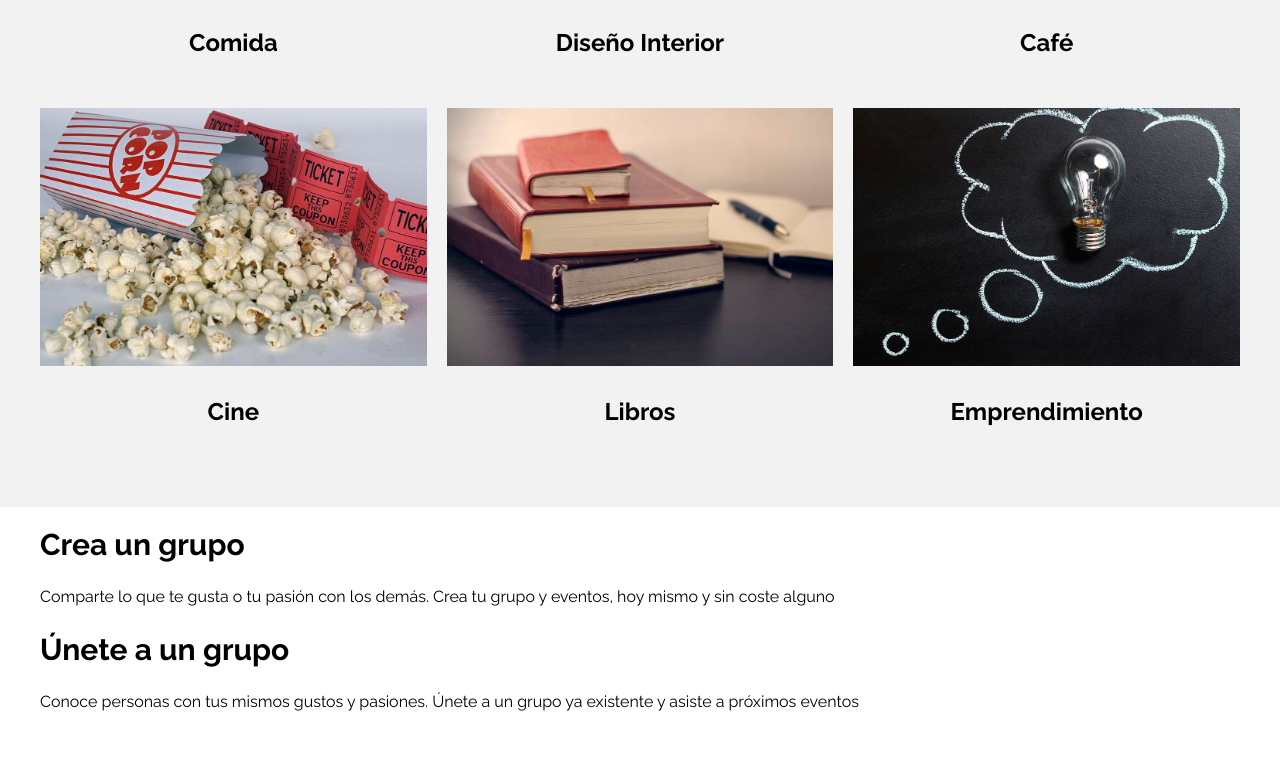
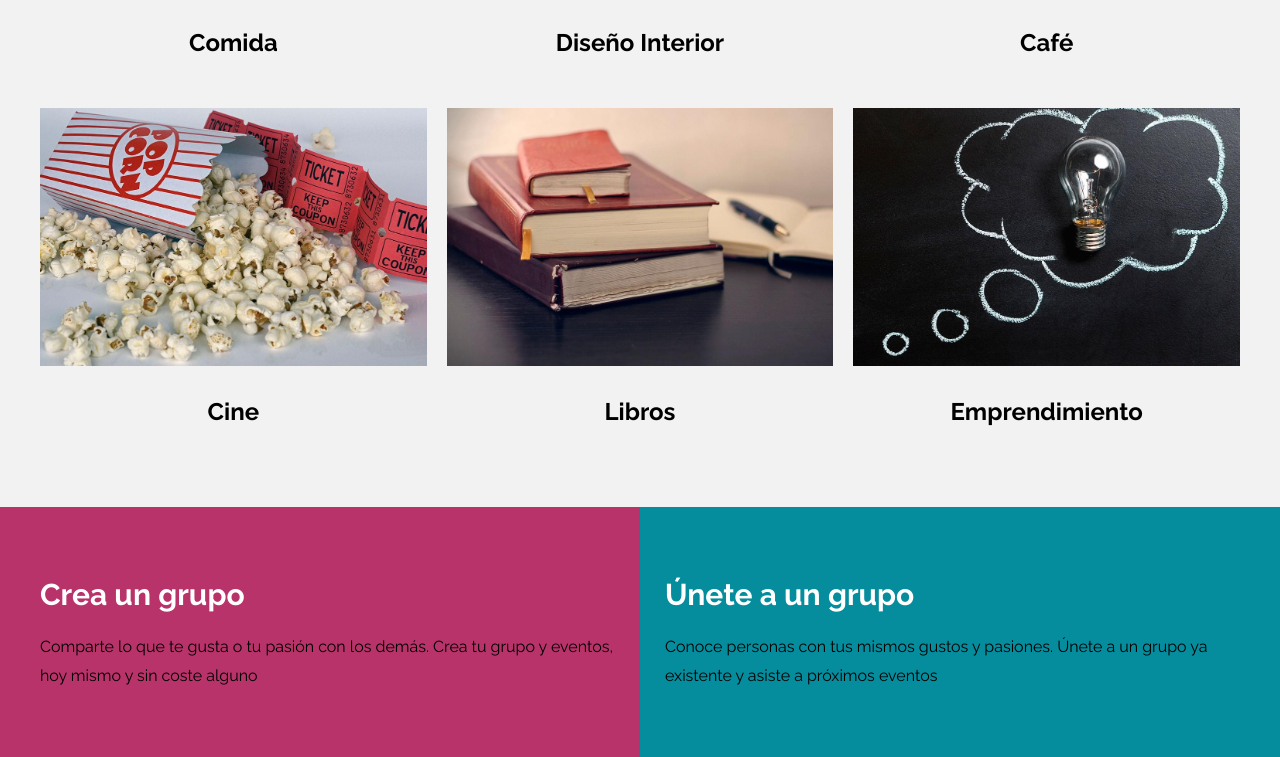
Before and after one commit to juanjopareja/meeti-web, a website: page index.html in a window 1280 px wide. Shown: the part 2760-3517 px from the top of the page. Before the commit the page ends 3493 px from the top, so only its background shows below. Drawn offline with Linux system fonts and the light colour scheme.

Commit message:
Add groups section css

```diff
--- /dev/null
+++ b/src/scss/ui/content/_groups.scss
@@ -0,0 +1,34 @@
+@use 'base/variables' as var;
+@use 'base/mixins' as mix;
+
+.groups {
+    color: var.$white;
+    padding: 5rem 0;
+    background-image: linear-gradient(to bottom,
+        var.$primary 0%, var.$primary 50%,
+        var.$secondary 50%, var.$secondary 100%);
+
+    @include mix.tablet {
+        background-image: linear-gradient(to right,
+        var.$primary 0%, var.$primary 50%,
+        var.$secondary 50%, var.$secondary 100%);
+    }
+
+    &__grid {
+        @include mix.grid(1, 5rem);
+
+        @include mix.tablet {
+            @include mix.grid(2, 5rem);
+        }
+    }
+
+    &__heading {
+        font-size: 3rem;
+    }
+
+    &__text {
+        color: var.$white;
+        font-size: 2.4rem;
+        line-height: 2;
+    }
+}
--- a/src/scss/ui/content/_index.scss
+++ b/src/scss/ui/content/_index.scss
@@ -2,3 +2,4 @@
 @forward 'search';
 @forward 'events';
 @forward 'categories';
+@forward 'groups';
```
Also changed, not shown: build/css/app.css, 1 other file.
